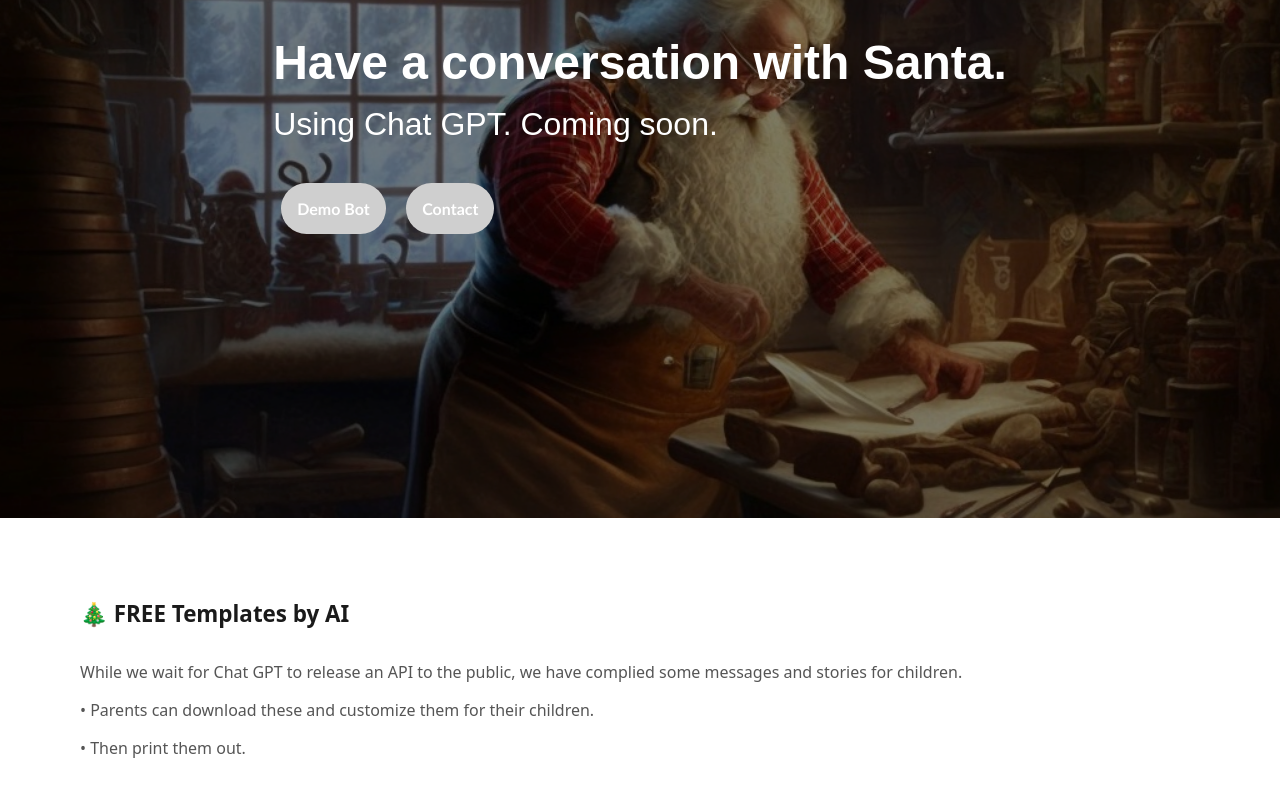
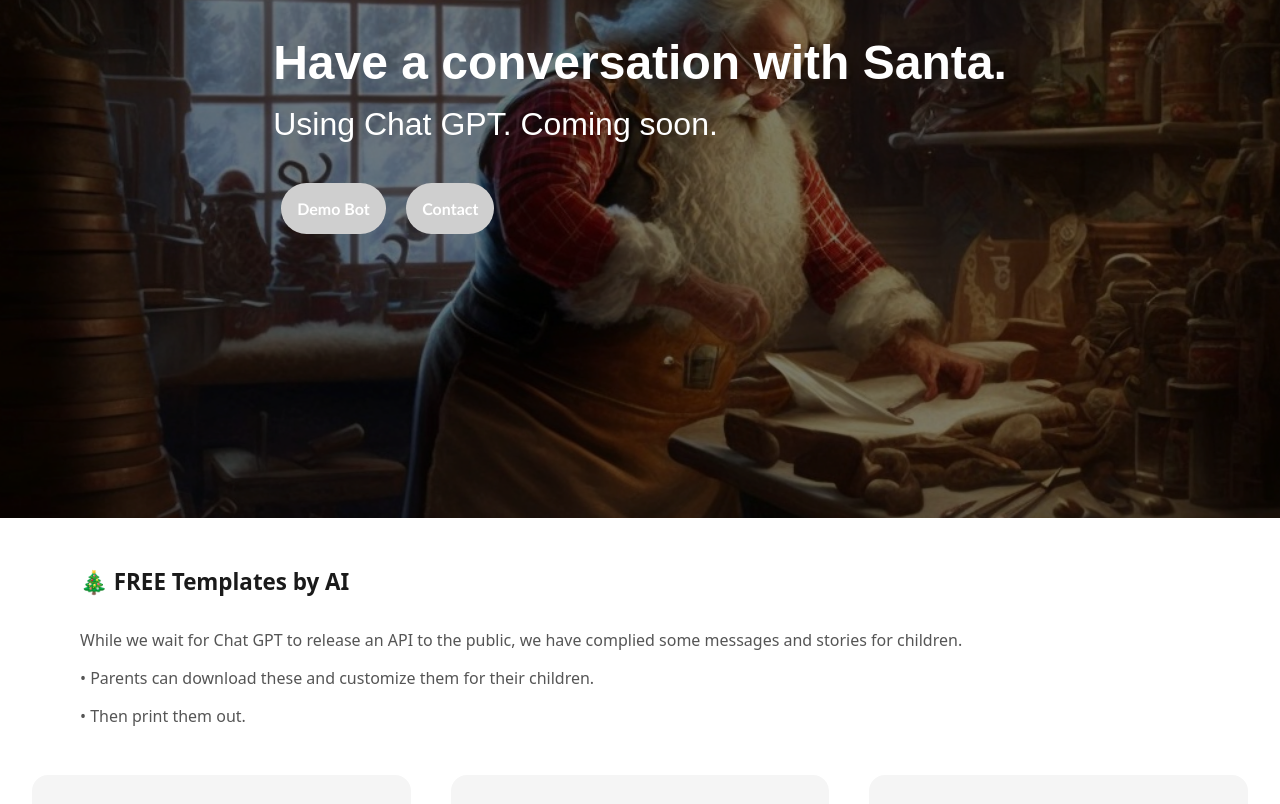
Before and after one commit to tpcav/santa-chat-ai, a plain HTML site: page index.html in a window 1280 px wide. Shown: the part 305-1109 px from the top of the page. Drawn offline with Linux system fonts and the light colour scheme; grey boxes are pictures that could not be loaded.

Commit message:
chat testing

```diff
--- a/style.css
+++ b/style.css
@@ -263,8 +263,8 @@ img{
 }
 
 .template-description {
-  margin-top: 3rem;
-  margin-bottom: 2rem;
+  margin-top: 1rem;
+  margin-bottom: 1rem;
   width: 90vw;
 }
 
```
